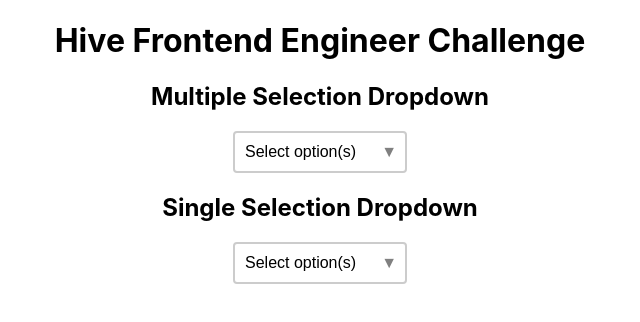
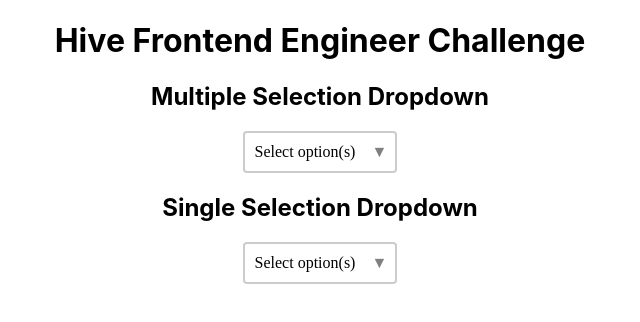
Before and after one commit to grace-sun-shine/dropdown-component, a React (Create React App) app: page / in a window 1280 px wide. Shown: the top 322 px of the page, without its empty margins (320-960 px from the left). Built offline with nearby package versions, Linux system fonts and the light colour scheme.

Commit message:
revised some styles

```diff
--- a/src/App.js
+++ b/src/App.js
@@ -2,7 +2,8 @@ import './App.css';
 import Dropdown from './components/Dropdown';
 
 function App() {
-  // const options = ['Oliver Hansen', 'Van Henry', 'April Tucker', 'Ralph Hubbard', 'twenty'];
+  const option1 = ['Oliver Hansen', 'Van Henry', 'April Tucker', 'Ralph Hubbard', 'Omar Alexander', 'Carlos Abbott', 'Miriam Wagner', 'Bradley Wilkerson', 'Virginia Andrews', 'Kelly Snyder'];
+  const option2 = ['None', 'Twenty', "Twenty one", "Twenty one and a half and a half and a half"]
 
   // write a function to generate random names with given length
   const generateRandomNames = (length) => {
@@ -13,16 +14,25 @@ function App() {
     return names;
   }
 
-  const options = generateRandomNames(10);
+  // const options = generateRandomNames(10);
 
   return (
     <div className='App'>
       <h1>Hive Frontend Engineer Challenge</h1>
       <div className="display">
         <h2>Multiple Selection Dropdown</h2>
-        <Dropdown options={options} multiple={true} onSelect={(selectedItems) => console.log(selectedItems)}/>
+        <Dropdown
+          options={option1}
+          multiple={true}
+          onSelect={(selectedItems) => console.log(selectedItems)}
+        />
+
         <h2>Single Selection Dropdown</h2>
-        <Dropdown options={options} multiple={false} onSelect={(selectedItem) => console.log(selectedItem)}/>
+        <Dropdown
+          options={option2}
+          multiple={false}
+          onSelect={(selectedItem) => console.log(selectedItem)}
+        />
       </div>
     </div>
   );
--- a/src/components/Dropdown.css
+++ b/src/components/Dropdown.css
@@ -2,7 +2,7 @@
     position: relative;
     display: inline-block;
     user-select: none;
-    font-family: Arial, sans-serif;
+    font-family: 'Times New Roman', Times, serif;
     text-align: left;
   }
 
@@ -15,7 +15,6 @@
     display: flex;
     align-items: center;
     justify-content: space-between;
-    width: 150px;
     max-width: 80vw;
   }
 
@@ -28,8 +27,9 @@
   }
 
   .dropdown-header-text {
+    padding-right: 30px;
     overflow-x: auto;
-    max-width: calc(100% - 30px);
+    max-width: 100%;
   }
 
   .dropdown-arrow {
@@ -47,7 +47,7 @@
   }
 
   .dropdown-body input[type = "checkbox"] {
-    margin-right: 10px;
+    margin-right: 8px;
     cursor: pointer;
   }
 
@@ -56,10 +56,9 @@
     background-color: #fff;
     border: 1px solid #ccc;
     border-radius: 4px;
-    width: 100%;
+    min-width: 100%;
     z-index: 1;
     box-shadow: 0 0 6px rgba(0, 0, 0, 0.2);
-    margin-top: 4px;
     max-height: 200px;
     overflow-y: auto;
   }
@@ -71,8 +70,9 @@
     align-items: center;
     border:0;
     border-radius: 4px;
-    padding: 10px;
+    padding: 8px;
     margin: 5px;
+    margin-bottom: 0;
     width: calc(100% - 10px);
     cursor: pointer;
   }
@@ -85,6 +85,9 @@
     padding: 10px;
     cursor: pointer;
     transition: all 0.3s;
+    white-space: nowrap;
+    max-width: 80vw;
+    padding-right:20px;
   }
 
   .dropdown-option:hover {
--- a/src/components/Dropdown.js
+++ b/src/components/Dropdown.js
@@ -51,7 +51,6 @@ const Dropdown = ({ options, multiple, onSelect }) => {
         }
     }, []);
 
-
     return (
         <div className='dropdown' ref={dropdownRef}>
             <div className={`dropdown-header ${isOpen ? 'open' : ''}`} onClick={toggleDropdown}>
```
